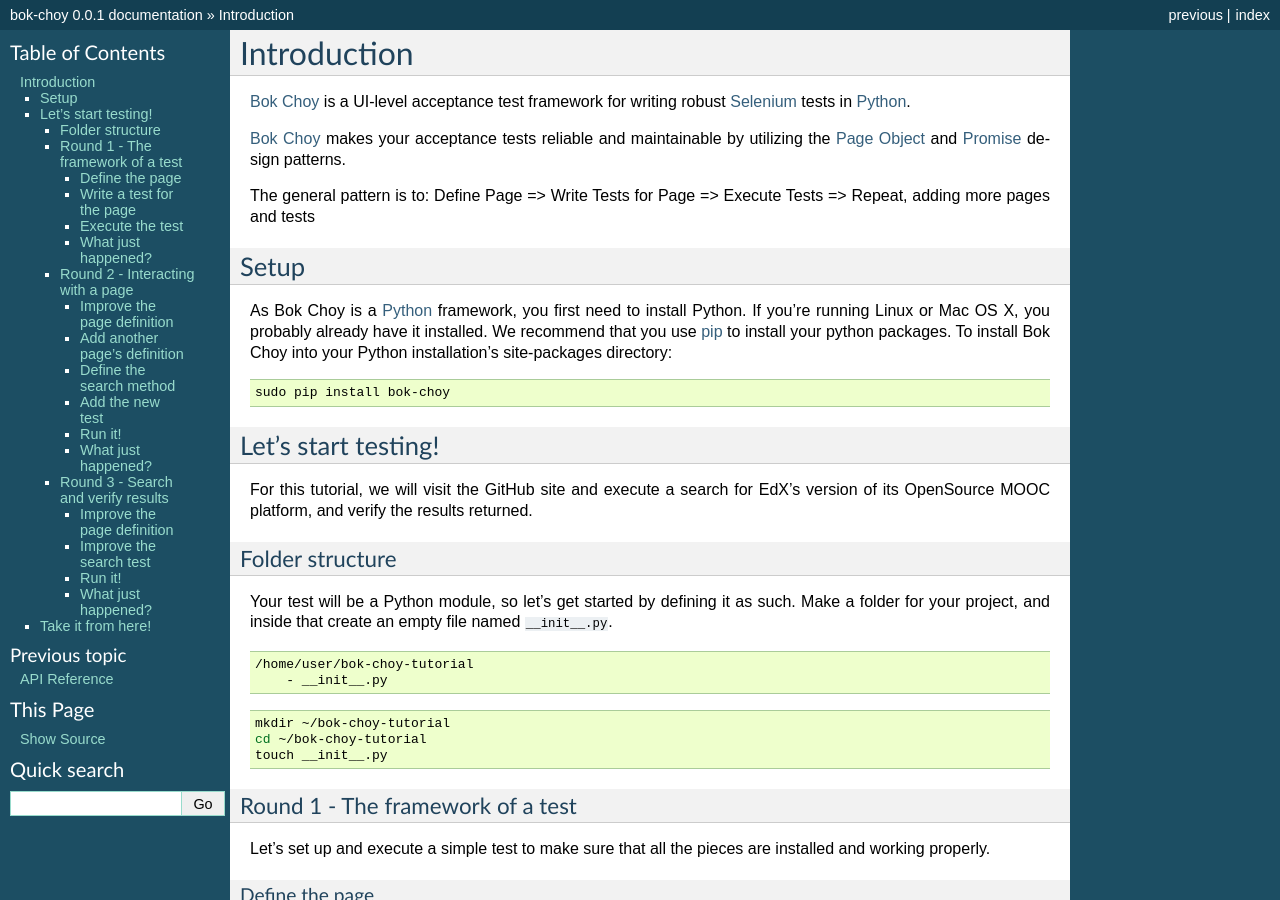
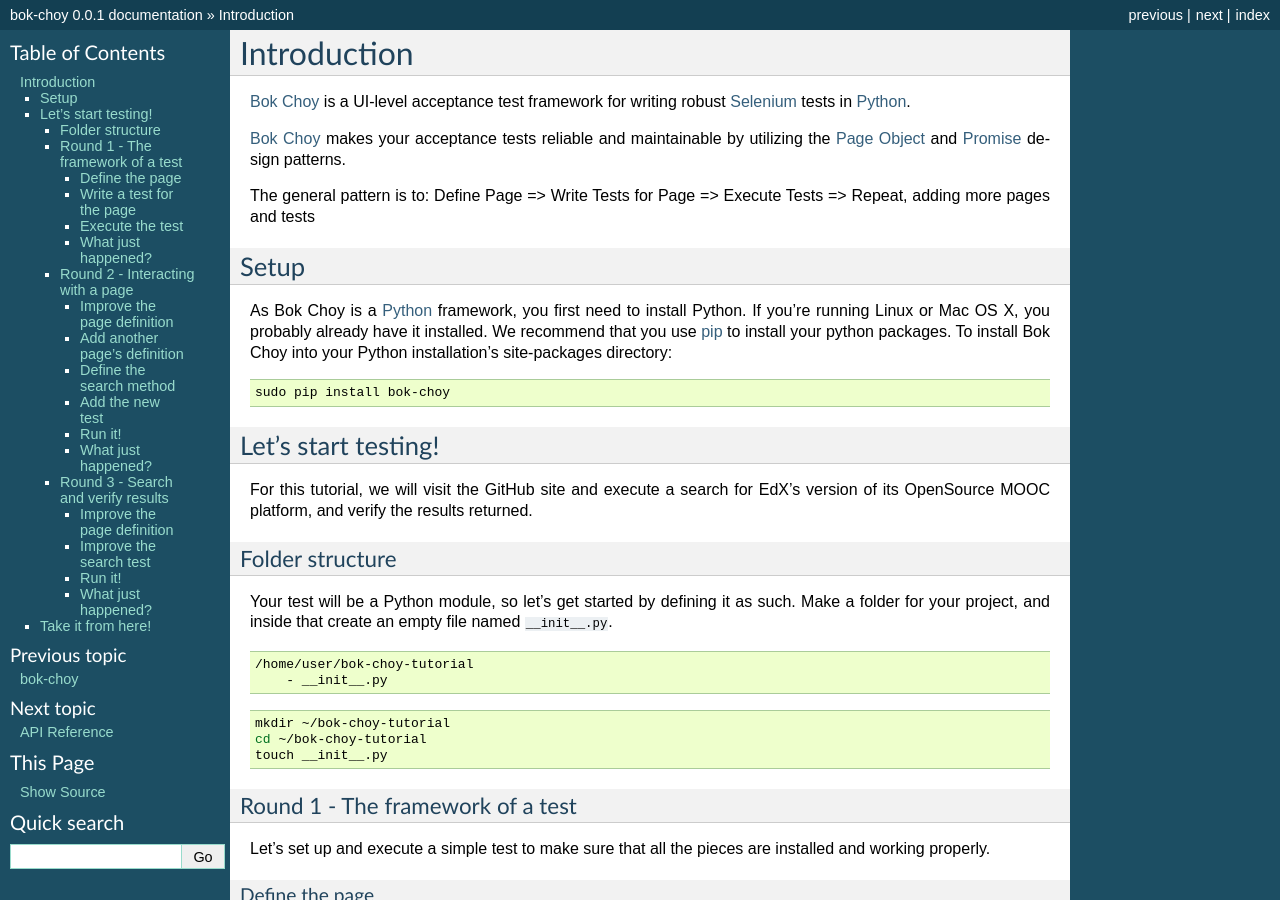
Before and after one commit to openedx-unsupported/bok-choy, a Sphinx documentation site: the page built from docs/tutorial.rst, in a window 1280 px wide and 900 px high. Built offline with Sphinx 7.4.7, drawn with Linux system fonts in a browser that asks for light colours.

Commit message:
Added javascript module to docs; put tutorial before API reference in the index

```diff
--- a/docs/api_reference.rst
+++ b/docs/api_reference.rst
@@ -4,6 +4,11 @@
 browser
 -------
 .. automodule:: bok_choy.browser
+   :members:
+
+javascript
+-------
+.. automodule:: bok_choy.javascript
    :members:
 
 page_object
--- a/docs/index.rst
+++ b/docs/index.rst
@@ -8,8 +8,8 @@
 .. toctree::
    :maxdepth: 2
 
+   tutorial
    api_reference
-   tutorial
 
 
 
```
